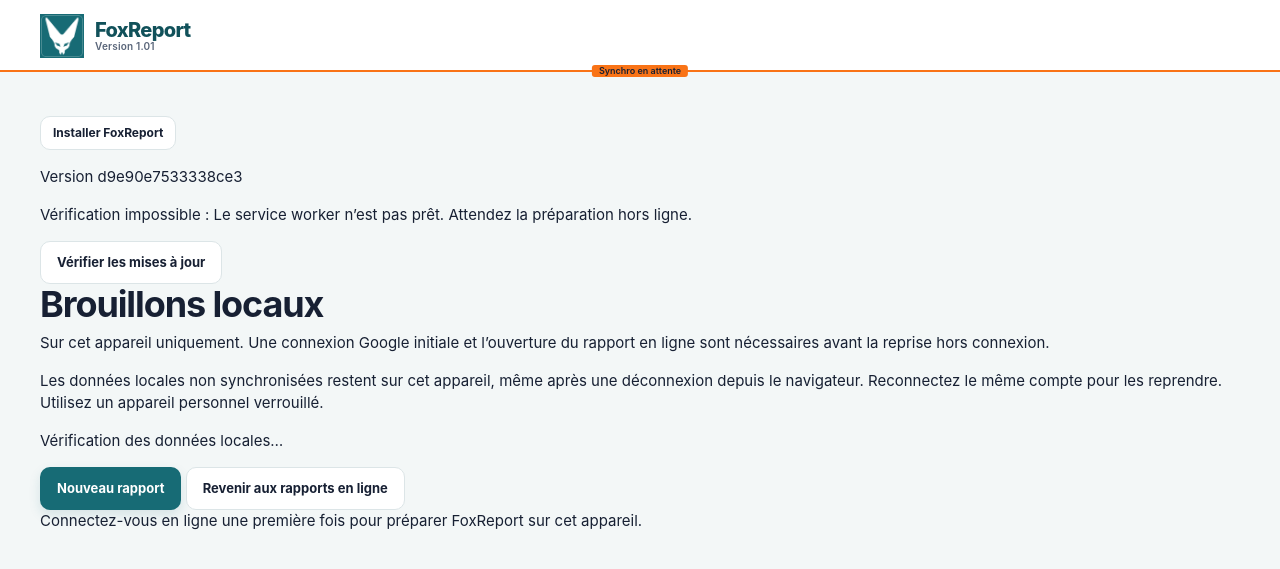
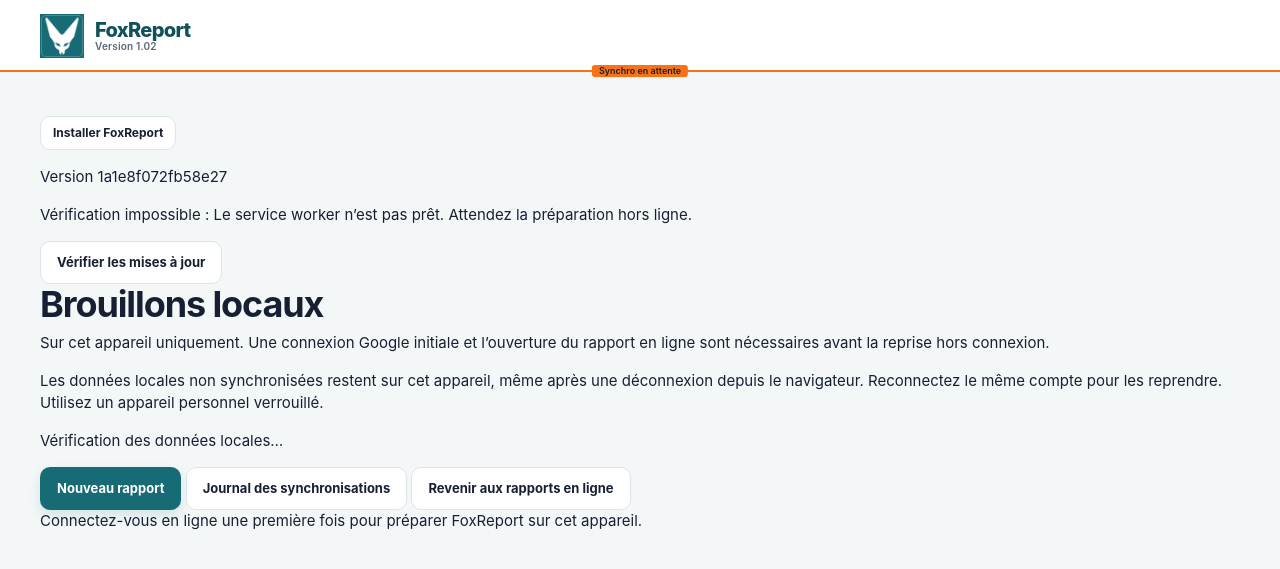
Before and after one commit to mouezkhamouri-code/FOXREPORT, a PHP site: page /offline.html in a window 1280 px wide. Shown: the top 569 px of the page. Run offline with PHP 8.4, Linux system fonts and the light colour scheme.

Commit message:
Fix report synchronization failure and PWA diagnostics
Restore payment status validation, return safe JSON for uncaught API errors, load the sync journal in local workspaces, and regenerate release 1.02 assets. Verified with 76 Node tests including PHP HTTP save and custom training checklist coverage.

```diff
--- a/app/build-version.php
+++ b/app/build-version.php
@@ -1,3 +1,4 @@
 <?php
 declare(strict_types=1);
-const FOXREPORT_VERSION = 'foxreport-shell-d9e90e7533338ce3';
+const FOXREPORT_VERSION = 'foxreport-shell-1a1e8f072fb58e27';
+const FOXREPORT_RELEASE_VERSION = '1.02';
--- a/assets/offline.js
+++ b/assets/offline.js
@@ -42,7 +42,7 @@
                 preview.setAttribute('aria-disabled','true');
                 preview.textContent='Prévisualisation après synchronisation';
             }
-            for(const file of ['assets/app.js','assets/device-catalogue.js','assets/device-cards.js','assets/photos.js','assets/scanner.js','assets/location.js','assets/pwa.js']) {
+            for(const file of ['assets/app.js','assets/device-catalogue.js','assets/device-cards.js','assets/photos.js','assets/scanner.js','assets/location.js','assets/pwa.js','assets/sync-log.js']) {
                 await new Promise((resolve,reject)=>{
                     const script=document.createElement('script');
                     const version=document.body.dataset.appVersion;
--- a/assets/sync-log.js
+++ b/assets/sync-log.js
@@ -54,9 +54,10 @@
                     details.append(retry);
                 }
                 if (entry.status==='error' && entry.recordId) {
+                    const localRecord = await FoxLocal.get(entry.key);
                     const open=document.createElement('a');
                     open.className='button button-secondary button-small';
-                    open.href=`offline.html?id=${encodeURIComponent(entry.recordId)}`;
+                    open.href=`offline.html?id=${encodeURIComponent(localRecord?.id || entry.recordId)}`;
                     open.textContent='Ouvrir le brouillon';
                     details.append(open);
                 }
--- a/offline.html
+++ b/offline.html
@@ -2,16 +2,17 @@
 <html lang="fr"><head><meta charset="utf-8"><meta name="viewport" content="width=device-width, initial-scale=1">
 <meta name="theme-color" content="#176B75"><title>Brouillons locaux · FoxReport</title>
 <meta name="apple-mobile-web-app-capable" content="yes"><meta name="apple-mobile-web-app-title" content="FoxReport">
-<link rel="icon" href="assets/icons/favicon.ico?v=foxreport-shell-d9e90e7533338ce3" sizes="any">
-<link rel="icon" type="image/png" href="assets/icons/favicon-32.png?v=foxreport-shell-d9e90e7533338ce3" sizes="32x32">
-<link rel="apple-touch-icon" href="assets/icons/apple-touch-icon.png?v=foxreport-shell-d9e90e7533338ce3" sizes="180x180">
-<link rel="manifest" href="manifest.webmanifest"><link rel="stylesheet" href="assets/app.css?v=foxreport-shell-d9e90e7533338ce3">
-<script src="assets/install.js?v=foxreport-shell-d9e90e7533338ce3" defer></script>
-<script src="assets/update.js?v=foxreport-shell-d9e90e7533338ce3" defer></script>
-<script src="assets/app-mode.js?v=foxreport-shell-d9e90e7533338ce3" defer></script>
-<script src="assets/local-store.js?v=foxreport-shell-d9e90e7533338ce3" defer></script><script src="assets/sync-client.js?v=foxreport-shell-d9e90e7533338ce3" defer></script><script src="assets/connection.js?v=foxreport-shell-d9e90e7533338ce3" defer></script><script src="assets/offline.js?v=foxreport-shell-d9e90e7533338ce3" defer></script></head>
-<body data-local-workspace="true" data-app-version="foxreport-shell-d9e90e7533338ce3" data-release-version="1.01"><header class="topbar"><a class="brand" href="index.php"><img class="brand-logo" src="assets/icons/icon-192.png?v=foxreport-shell-d9e90e7533338ce3" width="44" height="44" alt=""><span class="brand-copy"><span>FoxReport</span><small class="brand-version" data-version-label></small></span></a></header><main class="page-shell"><div data-install-container></div><div data-update-container></div><h1>Brouillons locaux</h1><p>Sur cet appareil uniquement. Une connexion Google initiale et l’ouverture du rapport en ligne sont nécessaires avant la reprise hors connexion.</p>
+<link rel="icon" href="assets/icons/favicon.ico?v=foxreport-shell-1a1e8f072fb58e27" sizes="any">
+<link rel="icon" type="image/png" href="assets/icons/favicon-32.png?v=foxreport-shell-1a1e8f072fb58e27" sizes="32x32">
+<link rel="apple-touch-icon" href="assets/icons/apple-touch-icon.png?v=foxreport-shell-1a1e8f072fb58e27" sizes="180x180">
+<link rel="manifest" href="manifest.webmanifest"><link rel="stylesheet" href="assets/app.css?v=foxreport-shell-1a1e8f072fb58e27">
+<script src="assets/install.js?v=foxreport-shell-1a1e8f072fb58e27" defer></script>
+<script src="assets/update.js?v=foxreport-shell-1a1e8f072fb58e27" defer></script>
+<script src="assets/app-mode.js?v=foxreport-shell-1a1e8f072fb58e27" defer></script>
+<script src="assets/local-store.js?v=foxreport-shell-1a1e8f072fb58e27" defer></script><script src="assets/sync-client.js?v=foxreport-shell-1a1e8f072fb58e27" defer></script><script src="assets/sync-log.js?v=foxreport-shell-1a1e8f072fb58e27" defer></script><script src="assets/connection.js?v=foxreport-shell-1a1e8f072fb58e27" defer></script><script src="assets/offline.js?v=foxreport-shell-1a1e8f072fb58e27" defer></script></head>
+<body data-local-workspace="true" data-app-version="foxreport-shell-1a1e8f072fb58e27" data-release-version="1.02"><header class="topbar"><a class="brand" href="index.php"><img class="brand-logo" src="assets/icons/icon-192.png?v=foxreport-shell-1a1e8f072fb58e27" width="44" height="44" alt=""><span class="brand-copy"><span>FoxReport</span><small class="brand-version" data-version-label></small></span></a></header><main class="page-shell"><div data-install-container></div><div data-update-container></div><h1>Brouillons locaux</h1><p>Sur cet appareil uniquement. Une connexion Google initiale et l’ouverture du rapport en ligne sont nécessaires avant la reprise hors connexion.</p>
 <p>Les données locales non synchronisées restent sur cet appareil, même après une déconnexion depuis le navigateur. Reconnectez le même compte pour les reprendre. Utilisez un appareil personnel verrouillé.</p>
 <p id="local-sync-status" role="status">Vérification des données locales…</p>
 <button class="button button-primary" id="new-local-report" type="button">Nouveau rapport</button>
+<button class="button button-secondary" id="sync-log-open" type="button">Journal des synchronisations</button>
 <a class="button button-secondary" href="index.php">Revenir aux rapports en ligne</a><div id="offline-reports"></div><p id="offline-error" role="alert"></p></main></body></html>
--- a/scripts/build.cjs
+++ b/scripts/build.cjs
@@ -2,7 +2,7 @@ const fs = require('node:fs');
 const path = require('node:path');
 const esbuild = require('esbuild');
 const crypto = require('node:crypto');
-const RELEASE_VERSION = '1.01';
+const RELEASE_VERSION = '1.02';
 
 async function build() {
     await esbuild.build({
@@ -45,7 +45,7 @@ async function build() {
     const hash=crypto.createHash('sha256');
     for(const file of files.sort()) {
         const data=file==='offline.html'
-            ? fs.readFileSync(file,'utf8').replace(/\?v=[a-z0-9-]+/g,'').replace(/data-app-version="[^"]*"/,'data-app-version=""')
+            ? fs.readFileSync(file,'utf8').replace(/\?v=[a-z0-9-]+/g,'').replace(/data-app-version="[^"]*"/,'data-app-version=""').replace(/data-release-version="[^"]*"/,'data-release-version=""')
             :fs.readFileSync(file);
         hash.update(file.split(path.sep).join('/')).update(data);
     }
--- a/sw.js
+++ b/sw.js
@@ -1,5 +1,5 @@
 'use strict';
-const VERSION = 'foxreport-shell-d9e90e7533338ce3';
+const VERSION = 'foxreport-shell-1a1e8f072fb58e27';
 const FILES = [
     'offline.html','manifest.webmanifest','assets/app.css','assets/app.js','assets/device-catalogue.js','assets/device-cards.js','assets/local-store.js',
     'assets/pwa.js','assets/offline.js','assets/photos.js','assets/scanner.js','assets/location.js','assets/report-list.js','assets/install.js','assets/sync-client.js','assets/sync-log.js','assets/connection.js','assets/update.js','assets/app-mode.js','assets/desktop.js',
--- a/version.json
+++ b/version.json
@@ -1 +1 @@
-{"version":"foxreport-shell-d9e90e7533338ce3"}
+{"version":"foxreport-shell-1a1e8f072fb58e27"}
```
Also changed, not shown: index.php (+15 -2 lines), tests/report-state-http.test.cjs (+14 -2 lines).
